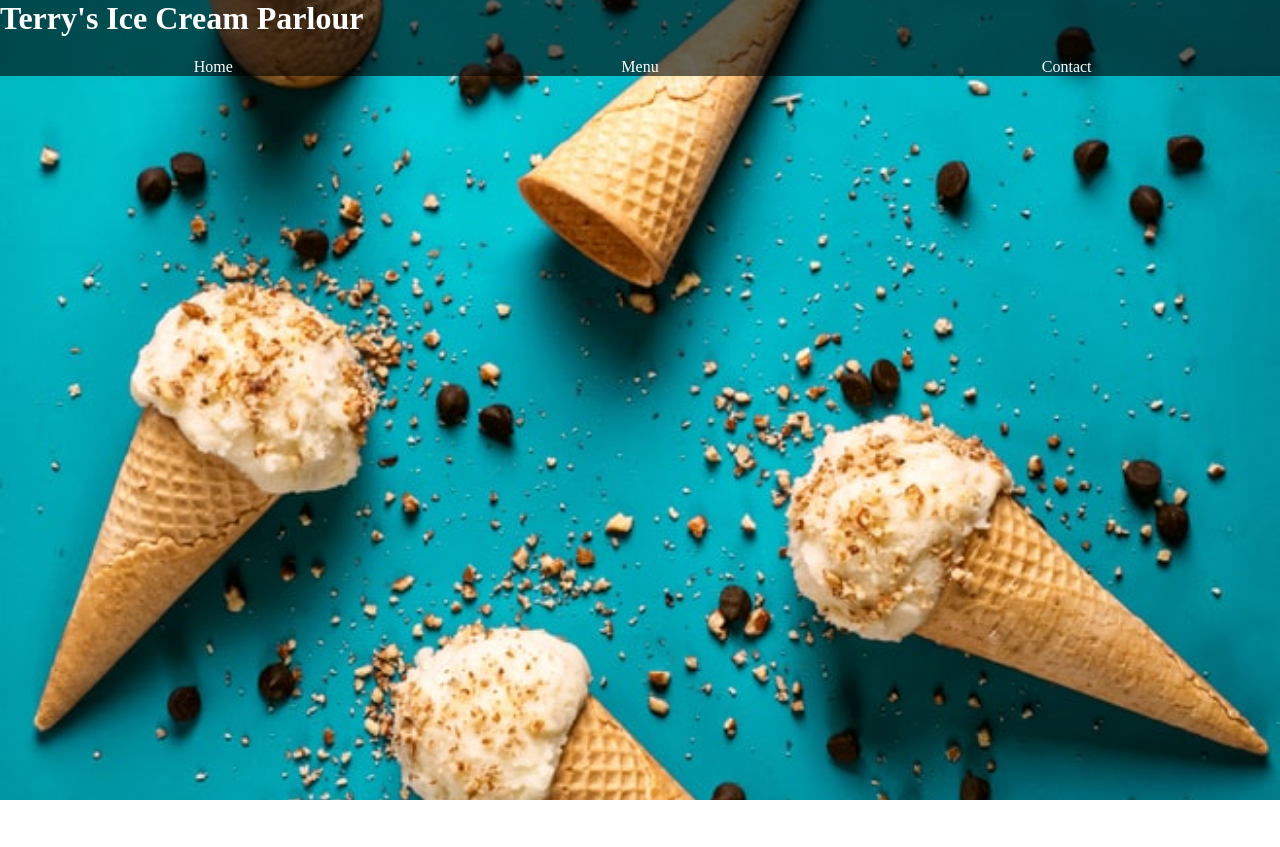
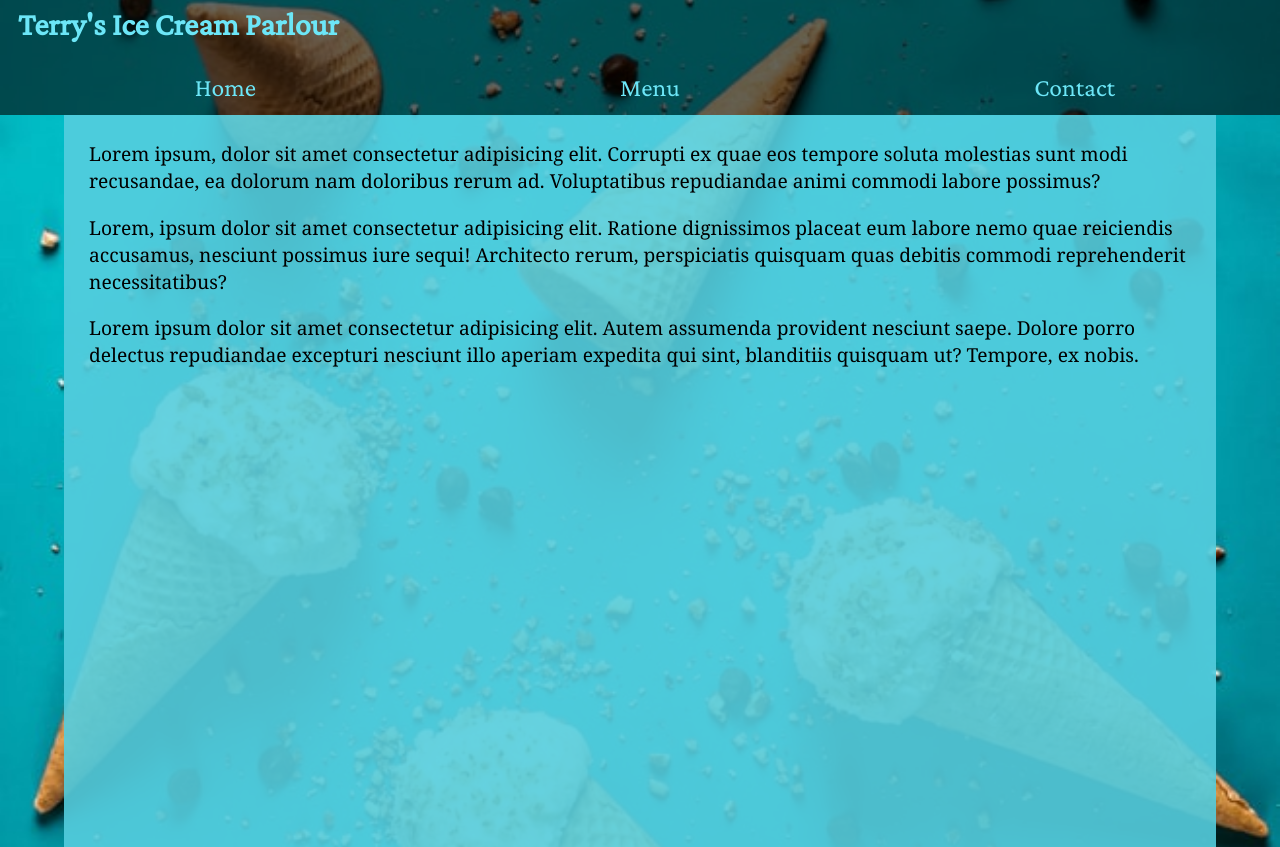
Before and after one commit to terryproctor/restaurant_page, a website built with webpack: page dist/index.html in a window 1280 px wide. Shown: the top 847 px of the page. Before the commit the page ends 800 px from the top, so only its background shows below. Built offline with nearby package versions, Linux system fonts and the light colour scheme.

Commit message:
css setup, basic html

```diff
--- a/dist/index.html
+++ b/dist/index.html
@@ -5,6 +5,9 @@
 <head>
     <title>Restaurant page</title>
     <link rel="stylesheet" href="style.css">
+    <link rel="preconnect" href="https://fonts.gstatic.com">
+    <link href="https://fonts.googleapis.com/css2?family=Crimson+Pro&display=swap"
+    rel="stylesheet">
 </head>
 
 <body>
@@ -22,6 +25,26 @@
         </ul>
     </nav>
     </div>
+    <div id=bottom>
+        <section id="homeSection" class="section">
+            <p>Lorem ipsum, dolor sit amet consectetur adipisicing elit. Corrupti ex quae eos tempore soluta molestias sunt modi recusandae, ea dolorum nam doloribus rerum ad. Voluptatibus repudiandae animi commodi labore possimus?
+            <p>Lorem, ipsum dolor sit amet consectetur adipisicing elit. Ratione dignissimos placeat eum labore nemo quae reiciendis accusamus, nesciunt possimus iure sequi! Architecto rerum, perspiciatis quisquam quas debitis commodi reprehenderit necessitatibus?</p>
+            <p>Lorem ipsum dolor sit amet consectetur adipisicing elit. Autem assumenda provident nesciunt saepe. Dolore porro delectus repudiandae excepturi nesciunt illo aperiam expedita qui sint, blanditiis quisquam ut? Tempore, ex nobis.</p>
+            </p>
+        </section>
+        <section id="menuSection" class="section">
+            <h3>Menu</h3>
+            <p>Lorem, ipsum dolor sit amet consectetur adipisicing elit. Ratione dignissimos placeat eum labore nemo quae reiciendis accusamus, nesciunt possimus iure sequi! Architecto rerum, perspiciatis quisquam quas debitis commodi reprehenderit necessitatibus?</p>
+            <p>Lorem, ipsum dolor sit amet consectetur adipisicing elit. Ratione dignissimos placeat eum labore nemo quae reiciendis accusamus, nesciunt possimus iure sequi! Architecto rerum, perspiciatis quisquam quas debitis commodi reprehenderit necessitatibus?</p>
+            <p>Lorem, ipsum dolor sit amet consectetur adipisicing elit. Ratione dignissimos placeat eum labore nemo quae reiciendis accusamus, nesciunt possimus iure sequi! Architecto rerum, perspiciatis quisquam quas debitis commodi reprehenderit necessitatibus?</p>
+        </section>
+        <section id="contactSection" class="section">
+            <h3>Contact</h3>
+            <p>Lorem ipsum dolor sit amet consectetur adipisicing elit. Autem assumenda provident nesciunt saepe. Dolore porro delectus repudiandae excepturi nesciunt illo aperiam expedita qui sint, blanditiis quisquam ut? Tempore, ex nobis.</p>
+            <p>Lorem ipsum, dolor sit amet consectetur adipisicing elit. Corrupti ex quae eos tempore soluta molestias sunt modi recusandae, ea dolorum nam doloribus rerum ad. Voluptatibus repudiandae animi commodi labore possimus?
+                <p>Lorem, ipsum dolor sit amet consectetur adipisicing elit. Ratione dignissimos placeat eum labore nemo quae reiciendis accusamus, nesciunt possimus iure sequi! Architecto rerum, perspiciatis quisquam quas debitis commodi reprehenderit necessitatibus?</p>
+        </section>
+    </div>
 </div>
 
 </body>
--- a/dist/style.css
+++ b/dist/style.css
@@ -1,6 +1,6 @@
 #content {
     height: 100%;
-    min-height: 100vh;
+    min-height: 100%;
     max-width: 100vw;
     background-image: url("iceCreamBack.jpeg");
     background-repeat: no-repeat;
@@ -18,18 +18,31 @@ html,body {
 
 h1 {
     margin-top: 0;
-    color: #fff;
+    color: rgb(108, 230, 247);
+    font-family: 'Crimson Pro', serif;
+    padding-left: 15px;
+    padding-top: 3px;
 }
 
 .tab {
-    color: #fff;
+    color: rgb(108, 230, 247);
     flex: 1;
     text-align: center;
     list-style-type: none;
+    font-family: 'Crimson Pro', serif;
+    font-weight: 500;
+    font-size: 1.6rem;
+}
+
+.tab:hover {
+    transform: translateY(-2.5px);
+
 }
 
 #top {
     background: rgba(0,0,0,.6);
+    padding: 3px;
+
 }
 
 #navbar {
@@ -39,5 +52,30 @@ h1 {
     text-align: center;
     align-items: center;
     flex-flow: nowrap;
-    padding: 0;
+    padding: 10px;
+    margin: 0;
     }
+
+#bottom {
+    width: 90%;
+    margin: 0 auto;
+    min-height: 100vh;
+    background: rgba(0, 0, 0, 0.5);
+}
+
+p, h3 {
+    margin-top: 0;
+}
+
+.section {
+    background:rgba(96, 232, 250, 0.8);
+    min-height: 100vh;
+    color: black;
+    font-family: Georgia, 'Times New Roman', Times, serif;
+    font-size: 1.2rem;
+    padding: 25px;
+}
+
+#contactSection, #menuSection {
+    display: none;
+}
```
